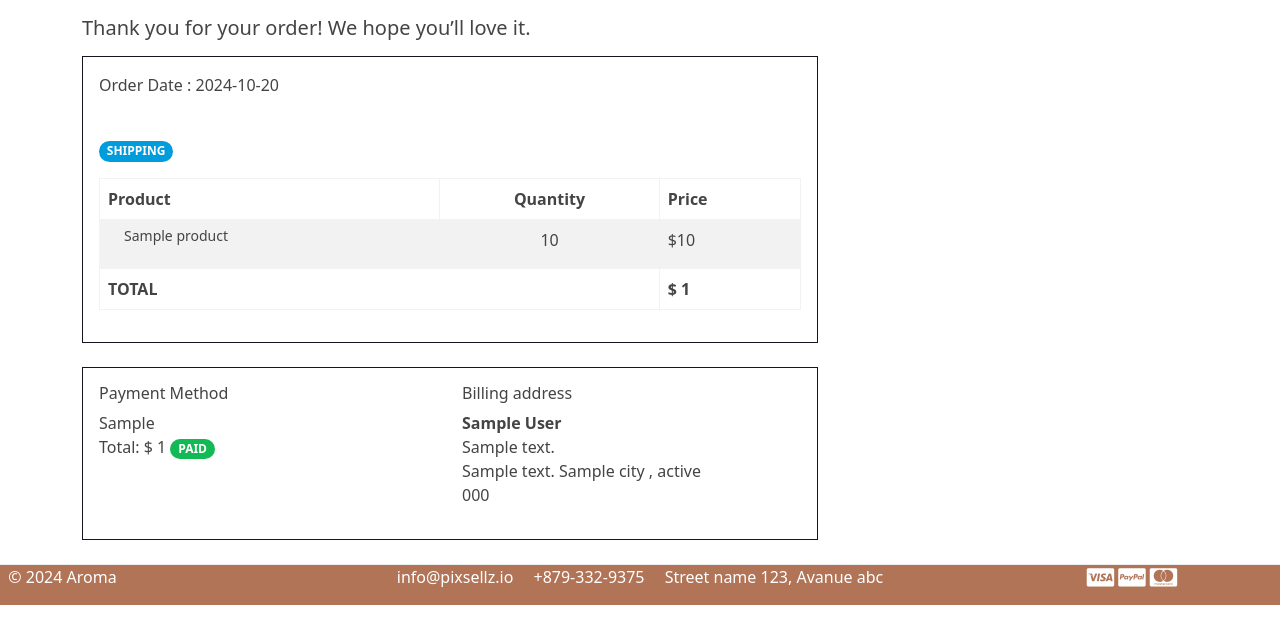
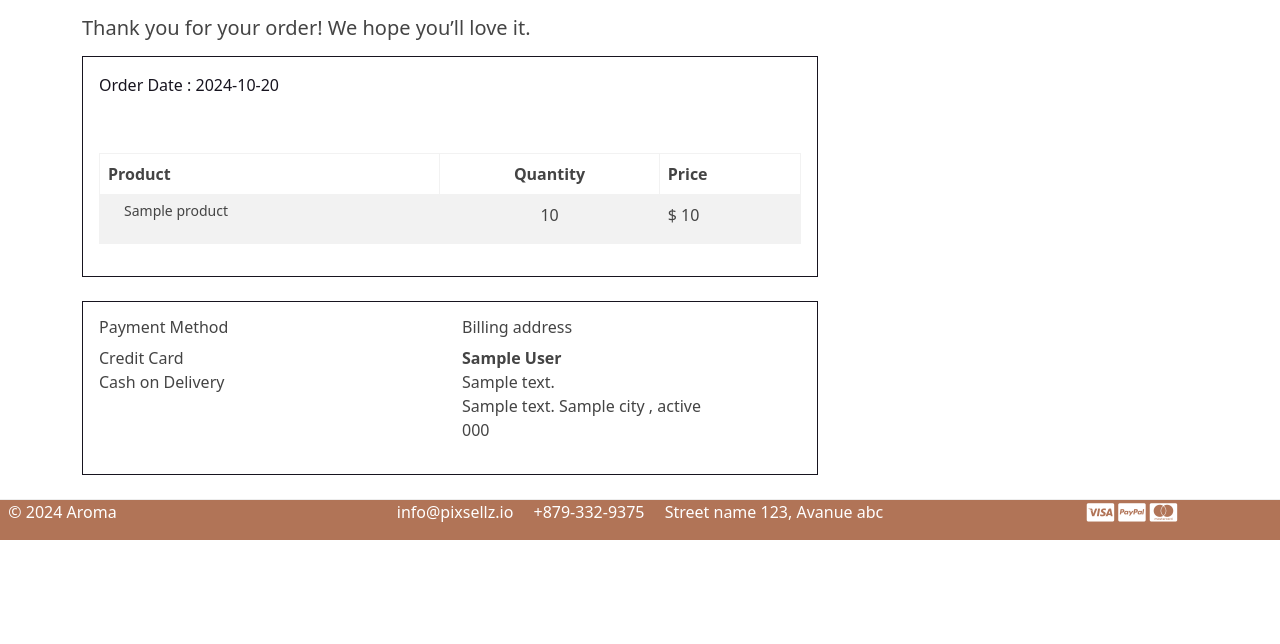
Before and after one commit to ivan2102/django-ecomm-app, a Django app: template accounts/templates/accounts/my_orders.html in a window 1280 px wide. Shown: the part 78-722 px from the top of the page. Run offline with Django 5.2, Linux system fonts and the light colour scheme; the template is opened without the code that fills it: most values are stand-ins (such as "Sample title", 1, 10 or a date in 2020); some libraries are stand-ins or nearby versions.

Commit message:
Update my_orders.html

```diff
--- a/accounts/templates/accounts/my_orders.html
+++ b/accounts/templates/accounts/my_orders.html
@@ -24,9 +24,8 @@
               <div class="mb-3 d-flex justify-content-between">
                 <div>
 
-                  <span class="me-3">Order Date : {% now "Y-m-d" %}  </p> <br>
+                  <span class="me-3 text-dark">Order Date : {% now "Y-m-d" %}  </p> <br>
 
-                  <span class="badge rounded-pill bg-info">SHIPPING</span>
                 </div>
                 <div class="d-flex">
 
@@ -52,24 +51,14 @@
                         <div class="flex-lg-grow-1 ms-3">
                           <h6 class="small mb-0"><a href="#" class="text-reset" style="text-decoration: none;">{{ order.product }}</a></h6>
 
-
                         </div>
                       </div>
                     </td>
                     <td style="text-align: center;">{{ order.quantity }}</td>
-                    <td>${{ order.price }}</td>
-
-                  </tr>
+                    <td>$ {{ order.price }}</td>
+                   </tr>
                   {% endfor %}
                 </tbody>
-                <tfoot>
-
-                  <tr class="fw-bold">
-                    <td colspan="2">TOTAL</td>
-                    <td>$ {{ cart.total_price }} </td>
-                  </tr>
-
-                </tfoot>
               </table>
             </div>
           </div>
@@ -79,8 +68,8 @@
               <div class="row">
                 <div class="col-lg-6">
                   <h3 class="h6">Payment Method</h3>
-                  <p>{{ payment.payment_method }} <br>
-                  Total: $ {{ cart.total_price }}  <span class="badge bg-success rounded-pill">PAID</span></p>
+                  <span> Credit Card</span><br>
+                  <span> Cash on Delivery</span>
                 </div>
                 <div class="col-lg-6">
                   <h3 class="h6">Billing address</h3>
```
